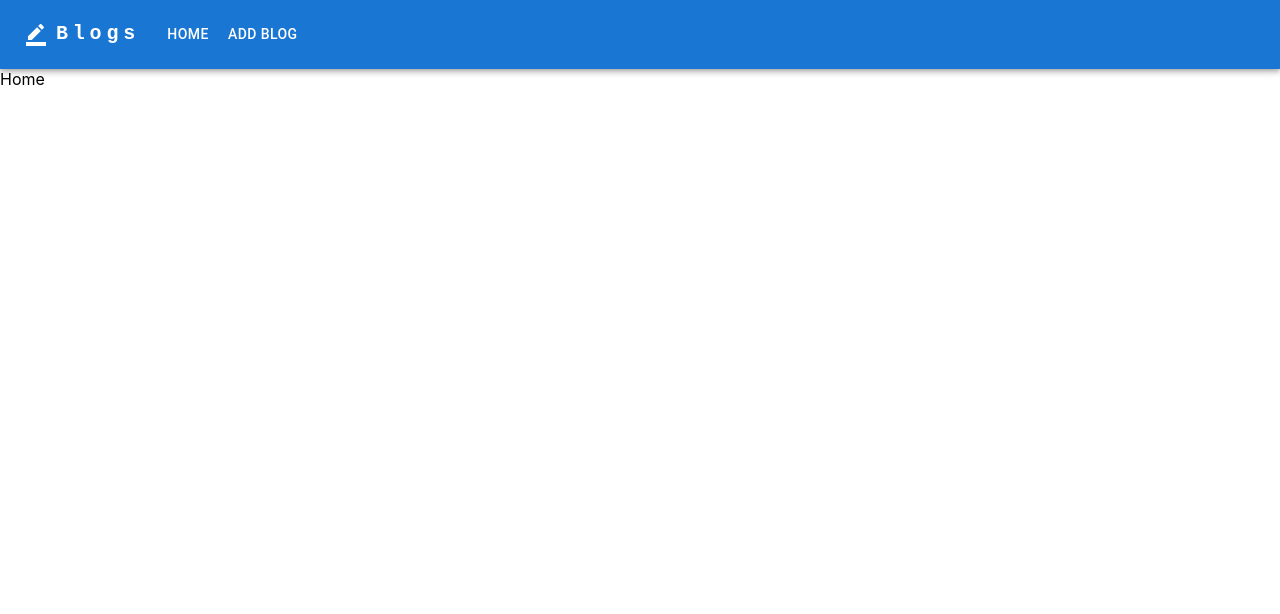
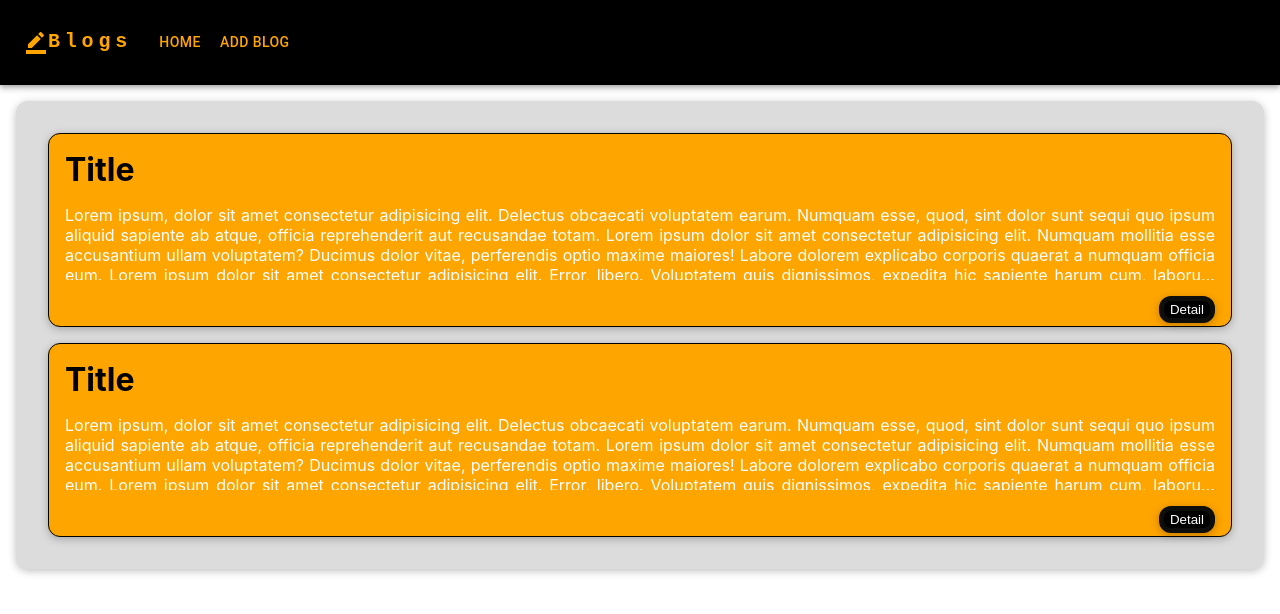
Before and after one commit to ayesha-waris/Blogs, a React (Create React App) app: page /index in a window 1280 px wide. Shown: the top 614 px of the page. Built offline with nearby package versions, Linux system fonts and the light colour scheme.

Commit message:
home page edited

```diff
--- a/package.json
+++ b/package.json
@@ -13,6 +13,7 @@
     "@testing-library/user-event": "^13.5.0",
     "antd": "^4.22.0",
     "react": "^18.2.0",
+    "react-bootstrap": "^2.4.0",
     "react-dom": "^18.2.0",
     "react-redux": "^8.0.2",
     "react-router": "^6.3.0",
--- /dev/null
+++ b/src/components/Blog.js
@@ -0,0 +1,20 @@
+import Card from 'react-bootstrap/Card';
+
+import classes from './Blog.module.css';
+const Blog = () => {
+  return (
+
+<div className={classes.blog}>
+    <h1> Title</h1>
+    <p>Lorem ipsum, dolor sit amet consectetur adipisicing elit. Delectus obcaecati voluptatem earum. Numquam esse, quod, sint dolor sunt sequi quo ipsum aliquid sapiente ab atque, officia reprehenderit aut recusandae totam.
+      Lorem ipsum dolor sit amet consectetur adipisicing elit. Numquam mollitia esse accusantium ullam voluptatem? Ducimus dolor vitae, perferendis optio maxime maiores! Labore dolorem explicabo corporis quaerat a numquam officia eum.
+    Lorem ipsum dolor sit amet consectetur adipisicing elit. Error, libero. Voluptatem quis dignissimos, expedita hic sapiente harum cum, laborum laboriosam accusamus sequi officiis incidunt nostrum labore, atque inventore numquam dolor?
+   Lorem ipsum dolor sit amet consectetur, adipisicing elit. Omnis autem ex, odio est eum nemo quisquam illo vel, consequuntur quas voluptatem ea, molestiae atque nisi a magnam. Beatae, facilis tenetur?
+    </p>
+    <button>Detail</button>
+</div>
+
+);
+}
+
+export default Blog;
--- /dev/null
+++ b/src/components/Blog.module.css
@@ -0,0 +1,46 @@
+.blog {
+    margin: 0;
+    padding: 0;
+    margin: 1rem;
+    padding: 1rem;
+    box-shadow: 0 2px 8px rgba(0, 0, 0, 0.26);
+    border-radius: 12px;
+    color: white;
+    border: 1px solid black;
+    background-color: orange;
+    height: 10rem;
+}
+
+.blog:hover {
+    cursor: pointer;
+    background-color: rgba(255, 166, 0, 0.748);
+}
+
+.blog h1 {
+    align-content: start;
+    margin: 0;
+    padding: 0;
+    color: black
+}
+
+.blog p {
+    height: 4.7rem;
+    overflow: hidden;
+    text-overflow: ellipsis;
+    display: -webkit-box;
+    -webkit-line-clamp: 4;
+    -webkit-box-orient: vertical;
+    text-align: justify;
+}
+
+.blog button {
+    display: block;
+    margin-left: auto;
+    margin-right: 0;
+    color: white;
+    box-shadow: 0 2px 8px rgba(0, 0, 0, 0.26);
+    border: 5px solid rgb(14, 14, 13);
+    background-color: black;
+    width: fit-content;
+    border-radius: 12px;
+}
--- a/src/components/Home.js
+++ b/src/components/Home.js
@@ -1,8 +1,13 @@
+
+import Blog from "./Blog";
+import classes from './Home.module.css';
+
 const Home = () => {
   return (
-    <>
-    Home
-    </>
+    <div className={classes.wrapper}>
+    <Blog/>
+    <Blog/>
+    </div>
    );
 }
 
--- /dev/null
+++ b/src/components/Home.module.css
@@ -0,0 +1,11 @@
+.wrapper {
+    margin: 0;
+    padding: 0;
+    margin: 1rem;
+    padding: 1rem;
+    box-shadow: 0 2px 8px rgba(0, 0, 0, 0.26);
+    border-radius: 12px;
+    color: white;
+    background-color: gainsboro;
+    overflow-y: scroll;
+}
--- a/src/components/NavBar.js
+++ b/src/components/NavBar.js
@@ -4,51 +4,55 @@ import Box from '@mui/material/Box';
 import Toolbar from '@mui/material/Toolbar';
 import Typography from '@mui/material/Typography';
 import Container from '@mui/material/Container';
-import {useNavigate} from 'react-router';
+import { useNavigate } from 'react-router';
 import BorderColorIcon from '@mui/icons-material/BorderColor';
 import NavElement from './NavElement';
 
 
-
 const NavBar = () => {
   const navigate = useNavigate();
-const onClickHandler = () => {
-  navigate('/index');
-}
+  const onClickHandler = () => {
+    navigate('/index');
+  };
+  const sx = {
+    mr: 2,
+    display: { xs: 'none', md: 'flex' },
+    fontFamily: 'monospace',
+    fontWeight: 700,
+    letterSpacing: '.3rem',
+    color: 'orange',
+    textDecoration: 'none',
+  };
   return (
-    <AppBar position="static">
+    <AppBar
+      position="static"
+      sx={{
+        backgroundColor: 'black',
+      }}
+    >
       <Container maxWidth="xl">
         <Toolbar disableGutters>
-          <BorderColorIcon sx={{ display: { xs: 'none', md: 'flex' }, mr: 1 }} />
+          <BorderColorIcon
+            sx={{ display: { xs: 'none', md: 'flex' }, color: 'orange' }}
+          />
           <Typography
             variant="h6"
             noWrap
             component="a"
-            onClick = {onClickHandler}
-            sx={{
-              mr: 2,
-              display: { xs: 'none', md: 'flex' },
-              fontFamily: 'monospace',
-              fontWeight: 700,
-              letterSpacing: '.3rem',
-              color: 'inherit',
-              textDecoration: 'none',
-            }}
+            onClick={onClickHandler}
+            sx={sx}
           >
             Blogs
           </Typography>
 
-
-
-          <Box sx={{ flexGrow: 1, display: { xs: 'none', md: 'flex' } }}>
-           <NavElement page={'Home'} path ={'/index'}/>
-           <NavElement page={'Add Blog'} path ={'/newBlog'}/>
+          <Box sx={{ flexGrow: 2, display: { xs: 'none', md: 'flex' } }}>
+            <NavElement page={'Home'} path={'/index'} />
+            <NavElement page={'Add Blog'} path={'/newBlog'} />
           </Box>
-
         </Toolbar>
       </Container>
     </AppBar>
   );
-}
+};
 
 export default NavBar;
--- a/src/components/NavElement.js
+++ b/src/components/NavElement.js
@@ -7,7 +7,7 @@ const NavElement = (props) => {
    navigate(props.path,{replace: true});
   }
   return (
-    <Button onClick={clickHandler} sx={{ my: 2, color: 'white', display: 'block' }}>
+    <Button onClick={clickHandler} sx={{ my: 3, color: 'orange', display: 'block' }}>
       {props.page}
     </Button>
   );
```
Also changed, not shown: 1 other file (tests, documents, lock files or other folders).
